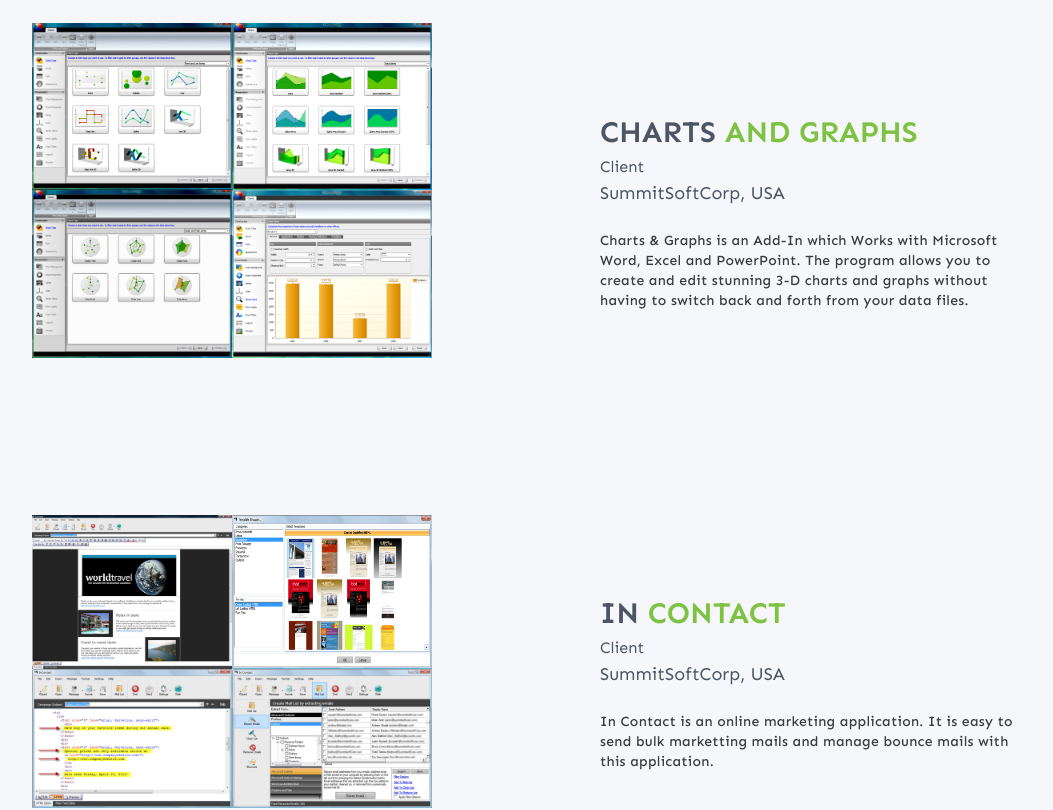
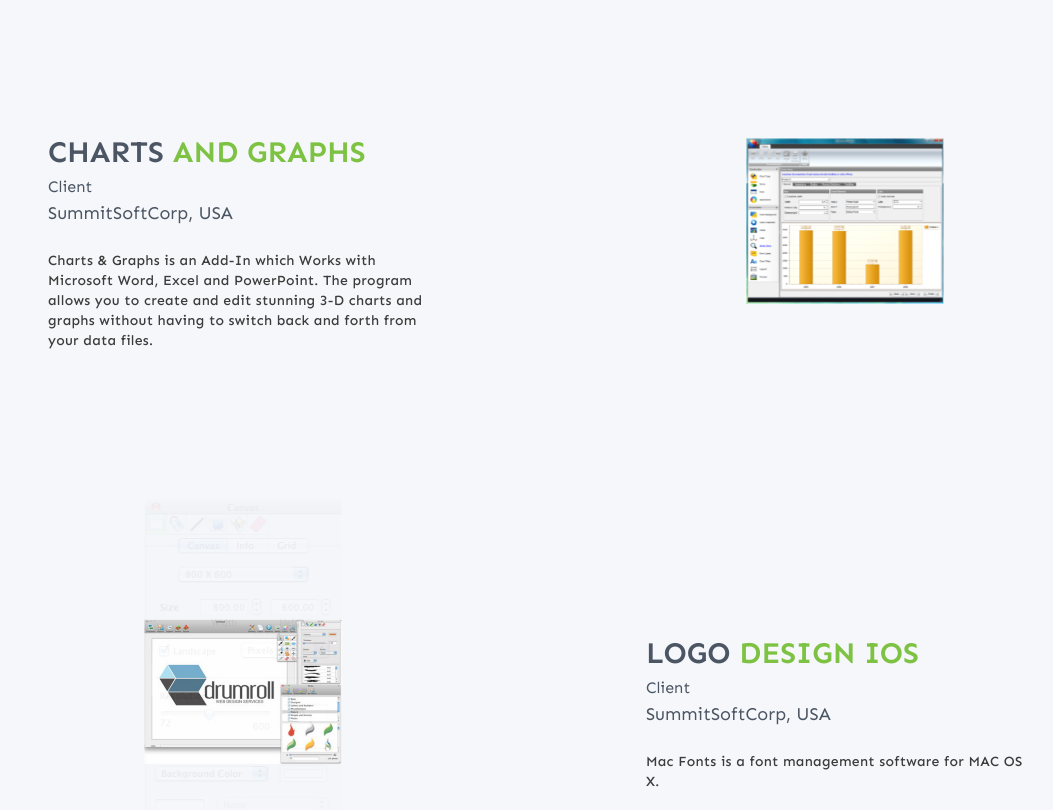
Before and after one commit to NewTokTech/NewTok, a Next.js app: page /portfolio in a window 1280 px wide. Shown: the part 900-1710 px from the top of the page, without its empty margins (96-1149 px from the left). Built offline with nearby package versions, Linux system fonts and the light colour scheme.

Commit message:
midlaj: portfolio changed

```diff
--- a/src/app/portfolio/page.tsx
+++ b/src/app/portfolio/page.tsx
@@ -1,25 +1,12 @@
 import React, { useEffect, useState } from "react";
 import Portfolio from "@/components/portfolio/Portfolio";
+import { Metadata } from "next";
 
+export const metadata: Metadata = {
+    title: "Portfolio",
+    description: "Newtok Technologies has excellent and long-lasting solutions to all your IT needs.",
+  };
 const page = () => {
-    // const imgArray = [
-    //     test,
-    //     hello,
-    //     test
-    // ];
-
-    // const [currentIndex, setCurrentIndex] = useState(0)
-
-    // useEffect(() => {
-    //     const intervalId = setInterval(() => {
-    //         setCurrentIndex((prevIndex) => (prevIndex + 1) % imgArray.length);
-    //     }, 2000);
-    //     return () => {
-    //         clearInterval(intervalId);
-    //     };
-    //     // eslint-disable-next-line react-hooks/exhaustive-deps
-    // }, [imgArray, 2000]);
-
     const portfolioData = [
         {
             title: ["PST", "SYNC"],
@@ -47,18 +34,17 @@
             ],
         },
 
-        // {
-        //     title: ["LOGO", " DESIGN IOS"],
-        //     description:
-        //         "Mac Fonts is a font management software for MAC OS X.",
-        //     client: "SummitSoftCorp, USA",
-        //     images: [
-        //         "/portfolio/logo-designios/pic1.jpg",
-        //         "/portfolio/logo-designios/pic2.jpg",
-        //         "/portfolio/logo-designios/pic3.jpg",
-        //         "/portfolio/logo-designios/pic4.jpg",
-        //     ],
-        // },
+        {
+            title: ["LOGO", " DESIGN IOS"],
+            description:
+                "Mac Fonts is a font management software for MAC OS X.",
+            client: "SummitSoftCorp, USA",
+            images: [
+                "/portfolio/logo-designios/pic1.jpg",
+                "/portfolio/logo-designios/pic2.jpg",
+                "/portfolio/logo-designios/pic3.jpg",
+            ],
+        },
 
         {
             title: ["IN", " CONTACT"],
@@ -82,7 +68,6 @@
                 "/portfolio/business-card/pic1.jpg",
                 "/portfolio/business-card/pic2.jpg",
                 "/portfolio/business-card/pic3.jpg",
-                "/portfolio/business-card/pic1.jpg",
             ],
         },
 
@@ -110,7 +95,6 @@
                 "/portfolio/font-manager/pic1.png",
                 "/portfolio/font-manager/pic2.png",
                 "/portfolio/font-manager/pic3.png",
-                "/portfolio/font-manager/pic1.png",
             ],
         },
 
@@ -123,7 +107,21 @@
                 "/portfolio/iQTeaser/pic1.png",
                 "/portfolio/iQTeaser/pic2.png",
                 "/portfolio/iQTeaser/pic3.png",
-                "/portfolio/iQTeaser/pic1.png",
+            ],
+        },
+
+        {
+            title: ["LOGO", " DESIGN STUDIO"],
+            description:
+                "Logo Design Studio's new vector drawing and editable vector graphics software. Using this vector design software you can create razor sharp graphics from business cards to billboards!",
+            client: "SummitSoftCorp, USA",
+            images: [
+                "/portfolio/logo-design/pic1.png",
+                "/portfolio/logo-design/pic2.png",
+                "/portfolio/logo-design/pic3.png",
+                "/portfolio/logo-design/pic4.png",
+                "/portfolio/logo-design/pic5.png",
+
             ],
         },
     ];
@@ -142,7 +140,7 @@
 
             {portfolioData.map((data, index) => (
                 <>
-                    <Portfolio props={data} />
+                    <Portfolio key={index} index={index} props={data} />
                 </>
             ))}
         </section>
--- a/src/components/footer/Footer.tsx
+++ b/src/components/footer/Footer.tsx
@@ -164,7 +164,7 @@
         <ul className="social">
           <li>
             <a
-              href="https://www.facebook.com/newtoksoft/"
+              href="https://www.facebook.com/newtoktech/"
               className="facebook"
               target="_blank"
             >
@@ -192,7 +192,7 @@
 
           <li>
             <a
-              href="https://in.pinterest.com/newtoksoft/_created/"
+              href="https://twitter.com/newtoktech"
               className="twitter"
               target="_blank"
             >
--- a/src/components/navbar/Navbar.tsx
+++ b/src/components/navbar/Navbar.tsx
@@ -103,7 +103,7 @@
               <ul className="social">
                 <li>
                   <a
-                    href="https://www.facebook.com/newtoksoft/"
+                    href="https://www.facebook.com/newtoktech/"
                     className="facebook"
                     target="_blank"
                   >
@@ -131,7 +131,7 @@
 
                 <li>
                   <a
-                    href="https://in.pinterest.com/newtoksoft/_created/"
+                    href="https://twitter.com/newtoktech"
                     className="twitter"
                     target="_blank"
                   >
@@ -150,7 +150,7 @@
                       <ul className="menu-list">
                         <li>
                           <span>1.</span>
-                          <Link href="/about">
+                          <Link onClick={toggleMenu} href="/about">
                             <span data-hover="About Us">About Us</span>
                           </Link>
                         </li>
@@ -175,12 +175,12 @@
                                     </h2>
                                     <div className="list-service">
                                       <p>
-                                        <Link href={"/services/digital-engineering"}>
+                                        <Link onClick={toggleMenu} href={"/services/digital-engineering"}>
                                           Enterprise Solutions
                                         </Link>
                                       </p>
                                       <p>
-                                        <Link href={"/services/digital-engineering"}>
+                                        <Link onClick={toggleMenu} href={"/services/digital-engineering"}>
                                           Application Developement
                                         </Link>
                                       </p>
@@ -193,12 +193,12 @@
                                     </h2>
                                     <div className="list-service">
                                       <p>
-                                        <Link href={"/services/data-ai"}>
+                                        <Link onClick={toggleMenu} href={"/services/data-ai"}>
                                           Advanced Analytics
                                         </Link>
                                       </p>
                                       <p>
-                                        <Link href={"/services/data-ai"}>
+                                        <Link onClick={toggleMenu} href={"/services/data-ai"}>
                                           Data Visualization
                                         </Link>
                                       </p>
@@ -211,12 +211,12 @@
                                     </h2>
                                     <div className="list-service">
                                       <p className="hover:text-primary">
-                                        <Link href={"/services/digital-experience"}>
+                                        <Link onClick={toggleMenu} href={"/services/digital-experience"}>
                                           UI/UX
                                         </Link>
                                       </p>
                                       <p className="hover:text-primary">
-                                        <Link href={"/services/digital-experience"}>
+                                        <Link onClick={toggleMenu} href={"/services/digital-experience"}>
                                           Digital Commerce
                                         </Link>
                                       </p>
@@ -230,19 +230,19 @@
 
                         <li>
                           <span>3.</span>
-                          <Link href="/portfolio">
+                          <Link onClick={toggleMenu} href="/portfolio">
                             <span data-hover="Projects">Portfolio</span>
                           </Link>
                         </li>
                         <li>
                           <span>4.</span>
-                          <Link href="/careers">
+                          <Link onClick={toggleMenu} href="/careers">
                             <span data-hover="Clients">Careers</span>
                           </Link>
                         </li>
                         <li>
                           <span>5.</span>
-                          <Link href="/contact-us">
+                          <Link onClick={toggleMenu} href="/contact-us">
                             <span data-hover="Contact Us">Contact Us</span>
                           </Link>
                         </li>
--- a/src/components/portfolio/Portfolio.tsx
+++ b/src/components/portfolio/Portfolio.tsx
@@ -1,8 +1,10 @@
 import React from "react";
 import Image from "next/image";
+import PortfolioImages from "./PortfolioImages";
 
 interface Props {
-    props: Data
+  props: Data;
+  index: number;
 }
 interface Data {
   title: string[];
@@ -13,68 +15,24 @@
 
 const Portfolio = (props: Props) => {
   const { title, description, client, images } = props.props;
+  const { index } = props;
 
   return (
     <div className="lg:p-10 text-secondary pt-10">
       <div className="m-auto px-6 text-gray-600 md:px-12 xl:px-6">
-                <div className="space-y-6 md:space-y-0 lg:flex lg:justify-center md:gap-6 lg:items-center lg:gap-12">
-                    <div className="md:7/12 lg:w-5/12 hidden lg:block">
-                        <div className="flex justify-center">
-
-                            {images[0] && (
-                                <Image
-                                    src={images[0]}
-                                    key={images[0]}
-                                    alt={"portfolio" + images[0]}
-                                    height={200}
-                                    width={200}
-                                    className="lg:w-5/12"
-                                />
-                            )}
-
-                            {images[1] && (
-                                <Image
-                                    src={images[1]}
-                                    key={images[1]}
-                                    alt={"portfolio" + images[1]}
-                                    height={200}
-                                    width={200}
-                                    className="lg:w-5/12"
-                                />
-                            )}
-
-                        </div>
-                        <div className="flex justify-center">
-
-                            {images[2] && (
-                                <Image
-                                    src={images[2]}
-                                    key={images[2]}
-                                    alt={"portfolio" + images[2]}
-                                    height={200}
-                                    width={200}
-                                    className="lg:w-5/12"
-                                />
-                            )}
-
-                            {images[3] && (
-                                <Image
-                                    src={images[3]}
-                                    key={images[3]}
-                                    alt={"portfolio" + images[3]}
-                                    height={200}
-                                    width={200}
-                                    className="lg:w-5/12"
-                                />
-                            )}
-
-                        </div>
+        <div
+          className={`space-y-6 md:space-y-0 lg:flex lg:justify-center md:gap-6 lg:items-center lg:gap-12 ${
+            index % 2 == 1 ? "lg:flex-row-reverse" : ""
+          }`}
+        >
+          <div className="md:w-7/12 lg:w-6/12 p-10 flex justify-center relative">
+            <PortfolioImages images={images} />
           </div>
 
-                    <div className="md:7/12 lg:w-6/12 xl:p-20 p-10">
+          <div className="md:w-7/12 lg:w-6/12 xl:p-20 p-10">
             <h2 className="text-[18px] md:text-[24px] lg:text-[30px] font-semibold xl:mt-10 mt-0 lg:block flex justify-center">
               {title[0]}
-                            <span className="text-primary"> {title[1]} </span>
+              <span className="text-primary">{title[1]} </span>
             </h2>
             <h2 className="mt-0">
               <span className="lg:block hidden"> Client</span>
--- /dev/null
+++ b/src/components/portfolio/PortfolioImages.tsx
@@ -0,0 +1,41 @@
+"use client";
+
+import Image from "next/image";
+import React, { useEffect, useState } from "react";
+
+interface Props {
+  images: string[];
+}
+const PortfolioImages = ({ images }: Props) => {
+  const [currentIndex, setCurrentIndex] = useState(0);
+
+  useEffect(() => {
+    const intervalId = setInterval(() => {
+      setCurrentIndex((prevIndex) => (prevIndex + 1) % images.length);
+    }, 2000);
+    return () => {
+      clearInterval(intervalId);
+    };
+  }, [images]);
+
+  return (
+    <>
+
+    {
+        images.map((img, idx) => (
+            <Image
+            src={img}
+            key={idx}
+            alt={"portfolio" + idx}
+            height={200}
+            width={200}
+            className={`absolute max-w-[120px] lg:max-w-[none] top-1/2 left-1/2 transform -translate-x-1/2 -translate-y-1/2 text-white p-4 lg:w-5/12 transition-all duration-1000 ease-in-out ${idx === currentIndex ? 'opacity-100 ': 'opacity-0'}`}
+          />
+        ))
+    }
+
+    </>
+  );
+};
+
+export default PortfolioImages;
```
Also changed, not shown: src/app/about/page.tsx (+2 -8 lines), src/app/contact-us/page.tsx (+6 -3 lines). Lines whose indentation alone changed are shown as unchanged.
